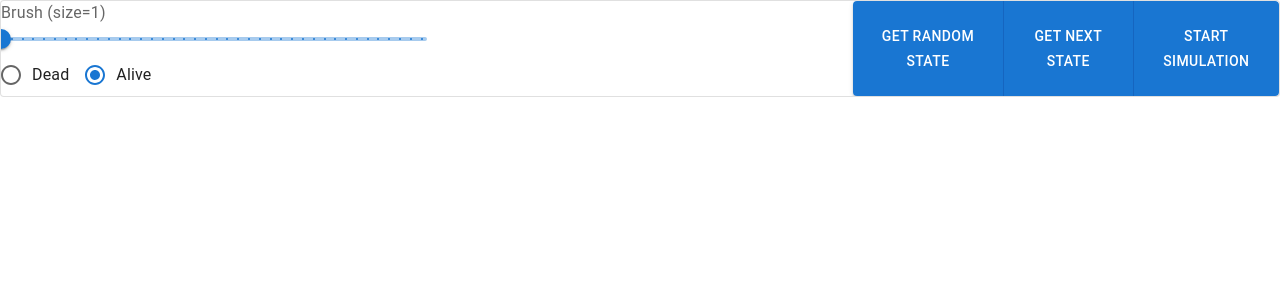
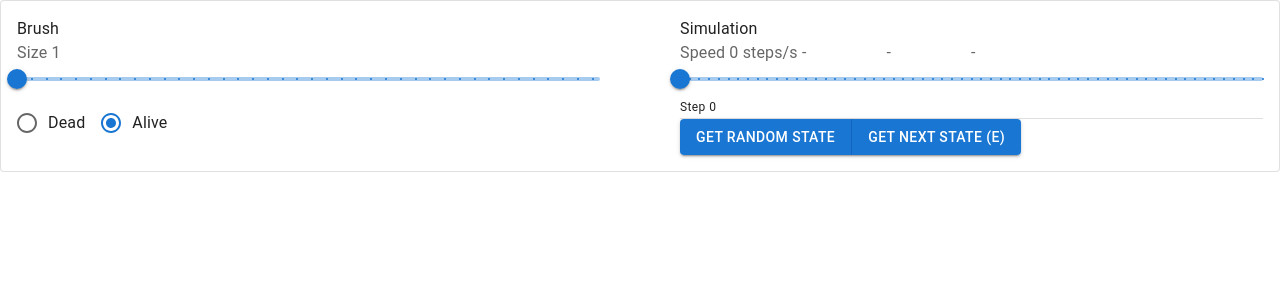
Before and after one commit to KrystianZielonka-TomTom/game-of-life-front, a React (Vite) app: page / in a window 1280 px wide. Shown: the top 300 px of the page. Built offline with nearby package versions, Linux system fonts and the light colour scheme.

Commit message:
improve front and bit packing

```diff
--- a/src/App.tsx
+++ b/src/App.tsx
@@ -1,11 +1,7 @@
-import { useEffect, useRef, useState } from "react";
+import { useRef } from "react";
 import type { WorldEngine } from "./hooks/useWorldEngine";
-import { ChunkStore } from "./store.js";
 import WorldViewer from "./components/WorldViewer";
 import GameController from "./components/GameController";
-import type { CellPart } from "./types/cellPart";
-import { useRandomCells } from "./hooks/useCells.js";
-import { fetchRandomCells } from "./api/cells";
 
 function App() {
   const canvasRef = useRef<HTMLCanvasElement>(null);
--- a/src/components/GameController.tsx
+++ b/src/components/GameController.tsx
@@ -7,17 +7,27 @@ import {
   Box,
   Button,
   ButtonGroup,
-  Container,
+  Card,
+  Divider,
   FormControl,
   FormControlLabel,
-  FormGroup,
   FormLabel,
   Radio,
   RadioGroup,
   Slider,
-  Switch,
+  Stack,
+  Typography,
 } from "@mui/material";
-import Card from "@mui/material/Card";
+
+interface Timing {
+  stepsMs: number;
+  loadingMs: number;
+}
+
+interface SizeData {
+  width: number;
+  height: number;
+}
 
 export default function GameController({
   canvasRef,
@@ -28,12 +38,17 @@ export default function GameController({
 }) {
   const [paintSize, setPaintSize] = useState<number>(1);
   const [paintColor, setPaintColor] = useState<number>(1);
-  const [play, setPlay] = useState<boolean>(false);
   const [step, setStep] = useState<number>(0);
+  const [stepsPerSec, setStepsPerSec] = useState<number>(0);
+  const [actStepsPerSec, setActStepsPerSec] = useState<number | null>(null);
+  const [timingData, setTimingData] = useState<Timing | null>(null);
+  const [sizeData, setSizeData] = useState<SizeData | null>(null);
 
   const paintColorRef = useRef(1);
   const paintSizeRef = useRef(1);
   const stepRef = useRef(0);
+  const lastStepTimestampRef = useRef<number | null>(null);
+  const isStepPendingRef = useRef(false);
 
   useEffect(() => {
     paintColorRef.current = paintColor;
@@ -48,12 +63,15 @@ export default function GameController({
   }, [step]);
 
   useEffect(() => {
-    if (!play) return;
+    if (stepsPerSec == 0) return;
     const id = setInterval(() => {
-      requestNextStep();
-    }, 1000);
+      handleRequestData(reqNext);
+    }, 1000 / stepsPerSec);
+
+    lastStepTimestampRef.current = null;
+
     return () => clearInterval(id);
-  }, [play]);
+  }, [stepsPerSec]);
 
   useEffect(() => {
     const canvas = canvasRef.current;
@@ -69,6 +87,7 @@ export default function GameController({
       const y = e.clientY - rect.top;
       const factor = e.deltaY * -0.005;
       we.zoomAt(x, y, canvas.width, canvas.height, factor);
+      updateSizeDisplay(canvas, we);
     }
 
     let leftHeld = false;
@@ -76,6 +95,14 @@ export default function GameController({
       if (e.button != 0) return;
 
       e.preventDefault();
+
+      const we = worldEngRef.current;
+      if (we == null) return;
+      const rect = canvas.getBoundingClientRect();
+      const x = e.clientX - rect.left;
+      const y = e.clientY - rect.top;
+      paint(x, y, we);
+
       leftHeld = true;
     }
 
@@ -95,7 +122,10 @@ export default function GameController({
       const rect = canvas.getBoundingClientRect();
       const x = e.clientX - rect.left;
       const y = e.clientY - rect.top;
+      paint(x, y, we);
+    }
 
+    function paint(x: number, y: number, we: WorldEngine) {
       if (paintSizeRef.current == 1) {
         we.setCell(x, y, canvas.width, canvas.height, paintColorRef.current);
       } else {
@@ -118,7 +148,7 @@ export default function GameController({
         setPaintColor(next);
         return;
       } else if (e.key === "e") {
-        requestNextStep();
+        handleRequestData(reqNext);
         return;
       } else if (e.key === "=" || e.key === "+") {
         let p = paintSizeRef.current - 2;
@@ -153,53 +183,82 @@ export default function GameController({
       we.renderer.render();
     }
 
-    window.addEventListener("wheel", zoom, { passive: false });
-    window.addEventListener("mousedown", click, { passive: false });
+    canvas.addEventListener("wheel", zoom, { passive: false });
+    canvas.addEventListener("mousedown", click, { passive: false });
     window.addEventListener("mouseup", clickUp, { passive: false });
     window.addEventListener("mousemove", mouseMove, { passive: false });
     window.addEventListener("keydown", handleKeyDown, { passive: false });
     return () => {
-      window.removeEventListener("wheel", zoom);
-      window.removeEventListener("mousedown", click);
+      canvas.removeEventListener("wheel", zoom);
+      canvas.removeEventListener("mousedown", click);
       window.removeEventListener("mouseup", clickUp);
       window.removeEventListener("mousemove", mouseMove);
       window.removeEventListener("keydown", handleKeyDown);
     };
   }, []);
 
-  async function handleRequestData() {
-    const we = worldEngRef.current;
-    if (we == null) return;
-    try {
-      const cellPart = await fetchRandomCells();
-      we.loadCells(
-        cellPart.x,
-        cellPart.y,
-        cellPart.width,
-        cellPart.height,
-        cellPart.data,
-      );
-    } catch (err) {
-      console.error(err);
-    }
+  function updateTiming(stepMs: number, loadingMs: number) {
+    setTimingData({ stepsMs: stepMs, loadingMs: loadingMs });
   }
 
-  const isStepPendingRef = useRef(false);
+  async function reqRandom(we: WorldEngine) {
+    const c = canvasRef.current;
+    if (c == null) return;
 
-  async function requestNextStep() {
+    const rect = c.getBoundingClientRect();
+    const corner1 = we.camera.screenToWorld(rect.x, rect.y, c.width, c.height);
+    const corner2 = we.camera.screenToWorld(
+      rect.x + rect.width,
+      rect.y + rect.height,
+      c.width,
+      c.height,
+    );
+
+    const x = corner1.wx;
+    const y = corner1.wy;
+    const width = corner2.wx - corner1.wx;
+    const height = corner2.wy - corner1.wy;
+
+    const timingDto = await fetchRandomCells(x, y, width, height);
+    updateTiming(timingDto.stepMs, timingDto.loadingMs);
+
+    we.setTiles(timingDto.response.tiles);
+    setStep(stepRef.current + 1);
+  }
+
+  async function reqNext(we: WorldEngine) {
+    const timingDto = await fetchNextState(1, {
+      tiles: we.getTiles(),
+    } as WorldDto);
+
+    we.store.clear();
+    updateTiming(timingDto.stepMs, timingDto.loadingMs);
+
+    we.setTiles(timingDto.response.tiles);
+    setStep(stepRef.current + 1);
+  }
+
+  async function handleRequestData(f: (we: WorldEngine) => void) {
     if (isStepPendingRef.current) return;
     isStepPendingRef.current = true;
 
     const we = worldEngRef.current;
     if (we == null) return;
     try {
-      const worldDto = await fetchNextState(1, {
-        tiles: we.getTiles(),
-      } as WorldDto);
+      f(we);
 
-      we.store.clear();
-      we.setTiles(worldDto.tiles);
-      setStep(stepRef.current + 1);
+      const now = performance.now();
+      const lastTimestamp = lastStepTimestampRef.current;
+      if (lastTimestamp != null) {
+        const d = now - lastTimestamp;
+        if (d > 0) {
+          const inv = 1000 / d;
+          setActStepsPerSec((prev) =>
+            prev == null ? inv : prev + 0.3 * (inv - prev),
+          );
+        }
+      }
+      lastStepTimestampRef.current = now;
     } catch (err) {
       console.error(err);
     } finally {
@@ -207,12 +266,29 @@ export default function GameController({
     }
   }
 
+  function updateSizeDisplay(c: HTMLCanvasElement, we: WorldEngine) {
+    const rect = c.getBoundingClientRect();
+    const corner1 = we.camera.screenToWorld(rect.x, rect.y, c.width, c.height);
+    const corner2 = we.camera.screenToWorld(
+      rect.x + rect.width,
+      rect.y + rect.height,
+      c.width,
+      c.height,
+    );
+    const width = Math.floor(corner2.wx - corner1.wx);
+    const height = Math.floor(corner2.wy - corner1.wy);
+    setSizeData({ width: width, height: height });
+  }
+
   return (
     <>
-      <Card variant="outlined">
-        <Box sx={{ display: "grid", gridTemplateColumns: "repeat(3, 1fr)" }}>
-          <FormControl>
-            <FormLabel>Brush (size={paintSize})</FormLabel>
+      <Card variant="outlined" sx={{ p: 2 }}>
+        <Stack spacing={2}>
+          <Stack direction={{ xs: "column", md: "row" }} spacing={10}>
+            <Box sx={{ flex: 1, minWidth: 220 }}>
+              <Typography>Brush</Typography>
+              <FormControl fullWidth>
+                <FormLabel>Size {paintSize}</FormLabel>
                 <Slider
                   value={paintSize}
                   onChange={(_, v) => {
@@ -224,10 +300,12 @@ export default function GameController({
                   valueLabelDisplay="auto"
                   marks
                 />
+              </FormControl>
               <RadioGroup
                 row
                 name="row-radio-buttons-group"
                 value={paintColor ? "alive" : "dead"}
+                sx={{ mt: 1 }}
               >
                 <FormControlLabel
                   value="dead"
@@ -246,23 +324,64 @@ export default function GameController({
                   }}
                 />
               </RadioGroup>
+            </Box>
+            <Box sx={{ flex: 1, minWidth: 220 }}>
+              <Typography>Simulation</Typography>
+              <FormControl fullWidth>
+                <Stack spacing={2}>
+                  <Stack direction={{ xs: "column", md: "row" }} spacing={10}>
+                    <FormLabel>
+                      Speed {stepsPerSec} steps/s{" "}
+                      {actStepsPerSec == null
+                        ? "-"
+                        : `${actStepsPerSec.toFixed(1)} steps/s`}
+                    </FormLabel>
+                    <FormLabel>
+                      {timingData == null
+                        ? "-"
+                        : `Load: ${timingData.loadingMs}ms Simulation step: ${timingData.stepsMs}ms`}
+                    </FormLabel>
+                    <FormLabel>
+                      {sizeData == null
+                        ? "-"
+                        : `width: ${sizeData.width} height: ${sizeData.height}`}
+                    </FormLabel>
+                  </Stack>
+                </Stack>
+                <Slider
+                  value={stepsPerSec}
+                  onChange={(_, v) => {
+                    setStepsPerSec(v as number);
+                  }}
+                  step={0.5}
+                  min={0}
+                  max={30}
+                  valueLabelDisplay="auto"
+                  marks
+                />
               </FormControl>
-          <div></div>
-          <ButtonGroup variant="contained" aria-label="Basic button group">
-            <Button onClick={handleRequestData}>Get random state</Button>
-            <Button onClick={requestNextStep}>Get next state</Button>
+              <Typography variant="caption">Step {step}</Typography>
+              <Divider></Divider>
+
+              <ButtonGroup variant="contained" aria-label="Sim controls">
                 <Button
-              onClick={() => {
-                setPlay(play ? false : true);
+                  onClick={(_) => {
+                    handleRequestData(reqRandom);
                   }}
                 >
-              {play ? "Pause simulation" : "Start simulation"}
+                  Get random state
+                </Button>
+                <Button
+                  onClick={(_) => {
+                    handleRequestData(reqNext);
+                  }}
+                >
+                  Get next state (e)
                 </Button>
               </ButtonGroup>
             </Box>
-        <Container maxWidth="sm">
-          {/* <div>Brush size is {paintSize}</div> */}
-        </Container>
+          </Stack>
+        </Stack>
       </Card>
     </>
   );
--- a/src/components/WorldViewer.tsx
+++ b/src/components/WorldViewer.tsx
@@ -30,7 +30,10 @@ export default function WorldViewer({
 
   return (
     <div>
-      <canvas ref={canvasRef} />
+      <canvas
+        ref={canvasRef}
+        style={{ position: "absolute", top: 0, left: 0, zIndex: -2 }}
+      />
     </div>
   );
 }
--- a/src/types/world.ts
+++ b/src/types/world.ts
@@ -7,3 +7,9 @@ export interface TileDto {
     tileIndexY: number,
     data: Uint8Array
 }
+
+export interface TimingDto<T> {
+    stepMs: number,
+    loadingMs: number,
+    response: T
+}
```
Also changed, not shown: src/api/cells.ts (+74 -26 lines), src/hooks/useCells.ts (deleted, +0 -20 lines), src/hooks/useWorldEngine.ts (+0 -12 lines), 1 other file (tests, documents, lock files or other folders). Lines whose indentation alone changed are shown as unchanged.
